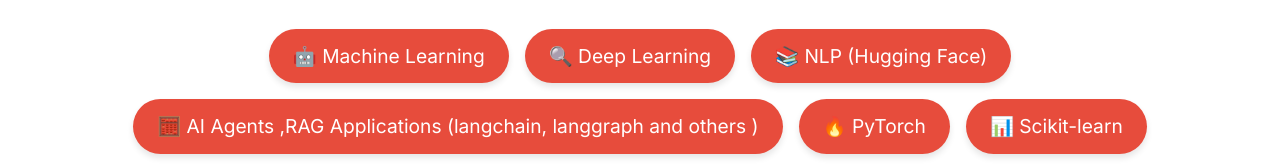
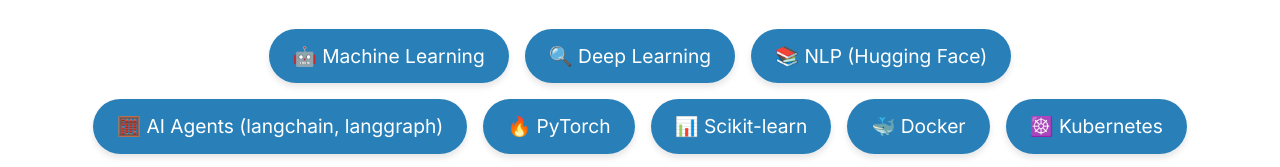
Before and after one commit to Shakil-khan59/Shakil-khan59.github.io, a plain HTML site: page index.html in a window 1280 px wide. Shown: the part 737-904 px from the top of the page. Drawn offline with Linux system fonts and the light colour scheme.

Commit message:
Update index.html

```diff
--- a/index.html
+++ b/index.html
@@ -12,7 +12,9 @@
             --secondary-color: #2ecc71;
             --background-color: white;
             --text-color: #2c3e50;
-            --skill-color: #e74c3c; /* Single color for all skills */
+
+            /* Skill Colors */
+            --skill-color: #2980b9; /* Single color for all skills */
         }
 
         * {
@@ -98,7 +100,6 @@
         #skills li {
             padding: 0.75rem 1.5rem;
             border-radius: 50px;
-            background-color: var(--skill-color); /* Consistent color */
             box-shadow: 0 4px 6px rgba(0, 0, 0, 0.1);
             font-size: 1.2rem;
             color: white;
@@ -107,6 +108,10 @@
 
         #skills li:hover {
             transform: scale(1.05);
+        }
+
+        #skills li {
+            background-color: var(--skill-color); /* Apply the single color to all skills */
         }
 
         #contact a {
@@ -156,7 +161,7 @@
             <li>🤖 Machine Learning</li>
             <li>🔍 Deep Learning</li>
             <li>📚 NLP (Hugging Face)</li>
-            <li>🧮 AI Agents ,RAG Applications (langchain, langgraph and others )</li>
+            <li>🧮 AI Agents (langchain, langgraph)</li>
             <li>🔥 PyTorch</li>
             <li>📊 Scikit-learn</li>
             <li>🐳 Docker</li>
```
